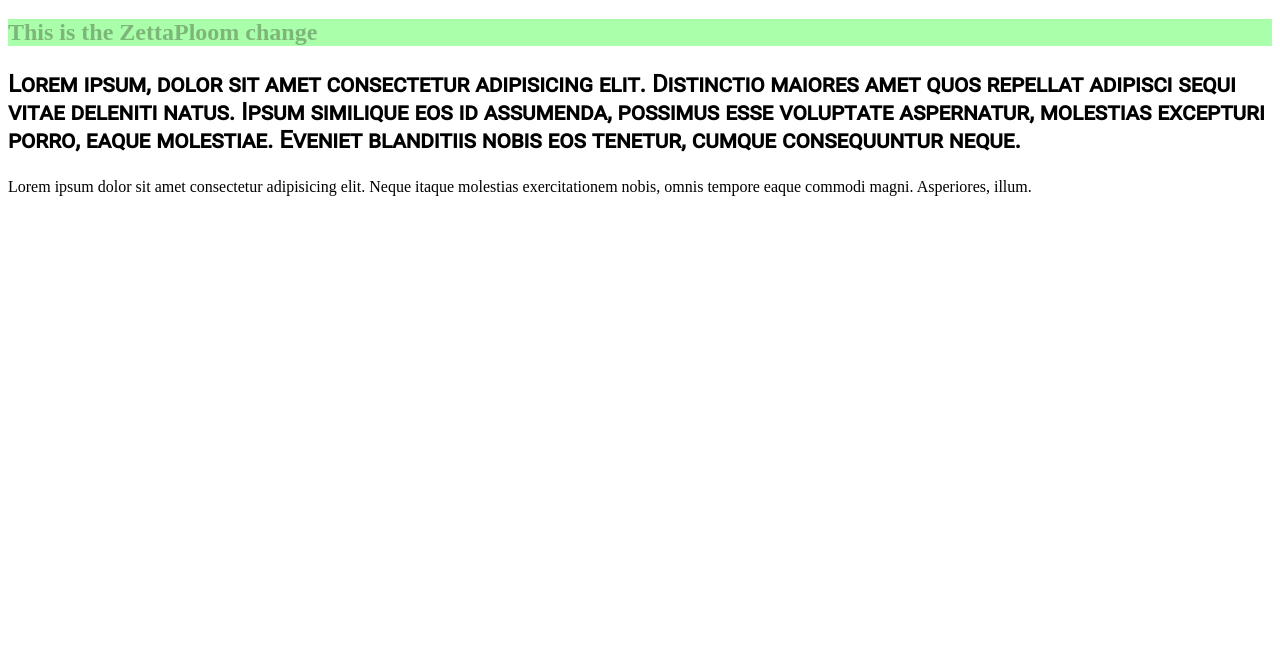
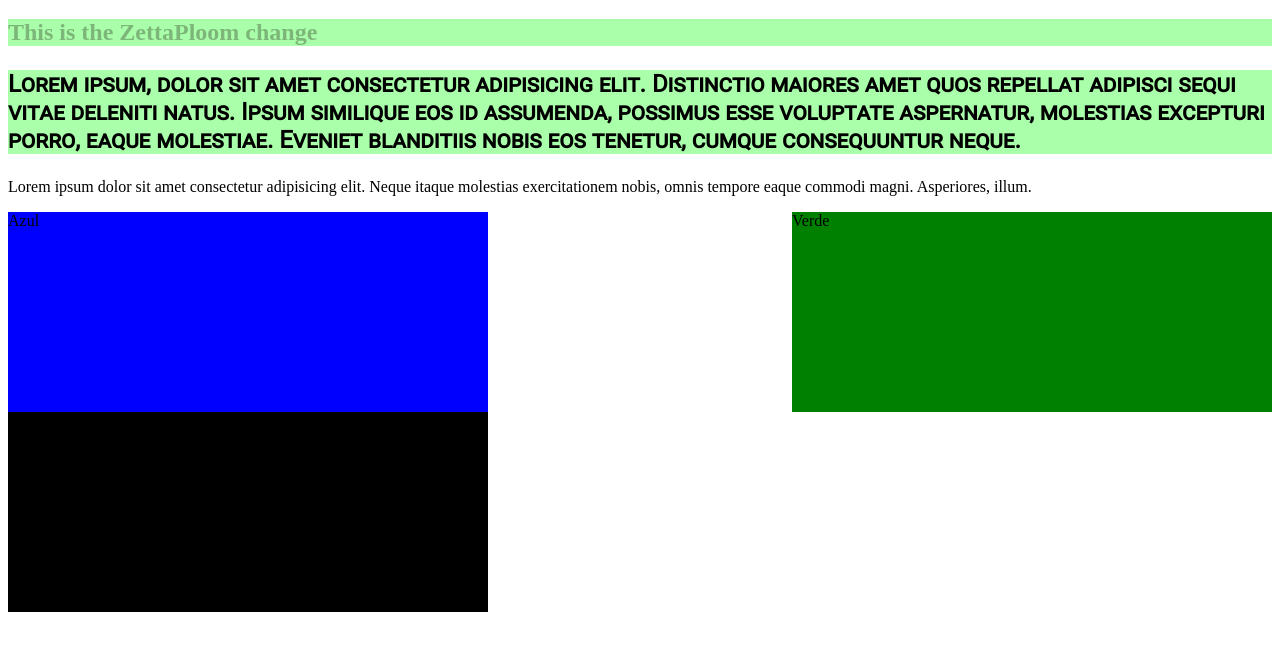
Before and after one commit to Sabeto051/IngWeb2020_1, a plain HTML site: page index.html in a window 1280 px wide. Shown: the part 61-712 px from the top of the page. Drawn offline with Linux system fonts and the light colour scheme.

Commit message:
Troll again

```diff
--- a/index.html
+++ b/index.html
@@ -11,5 +11,8 @@
     <h2 class="parrafo">This is the ZettaPloom change</h1>
     <p class="fuente">Lorem ipsum, dolor sit amet consectetur adipisicing elit. Distinctio maiores amet quos repellat adipisci sequi vitae deleniti natus. Ipsum similique eos id assumenda, possimus esse voluptate aspernatur, molestias excepturi porro, eaque molestiae. Eveniet blanditiis nobis eos tenetur, cumque consequuntur neque.</p>
     <p id="me">Lorem ipsum dolor sit amet consectetur adipisicing elit. Neque itaque molestias exercitationem nobis, omnis tempore eaque commodi magni. Asperiores, illum.</p>
+    <div class="caja" id="caja1">Verde</div>
+    <div class="caja" id="caja2">Azul</div>
+    <div class="caja" id="caja3">Negro</div>
   </body>
 </html>
--- a/style.css
+++ b/style.css
@@ -12,4 +12,25 @@
     font-family: "zetta", monospace, sans-serif;
     font-style: normal;
     font-variant: small-caps;
+    background-color: #afa;
 }
+.caja{
+    display: block;
+    height: 200px;
+    width: 480px;
+}
+
+#caja1{
+    float: right;
+    background-color: green;
+}
+
+#caja2{
+    float: left;
+    background-color: blue;
+}
+
+#caja3{
+    background-color: black;
+    clear: both;
+}
```
